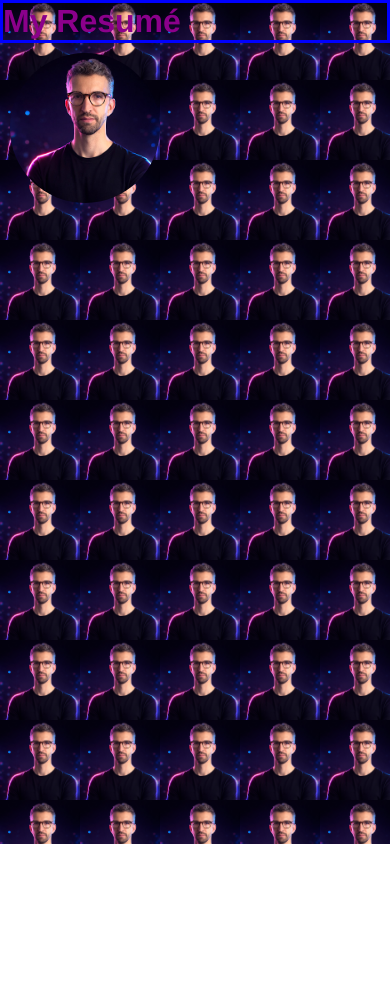
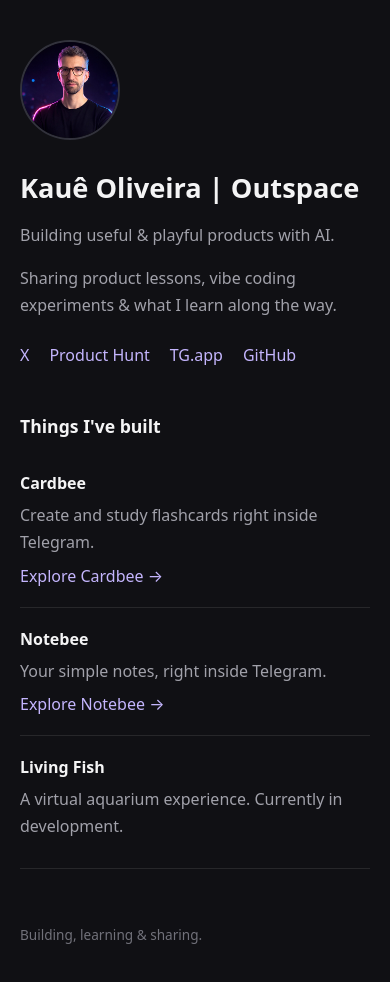
Before and after one commit to kaueoutspace/kaueoutspace.github.io, a plain HTML site: page index.html in a window 390 px wide. Before the commit the page ends 844 px from the top, so only its background shows below. Drawn offline with Linux system fonts and the light colour scheme.

Commit message:
Revamp index.html with new styles and content
Updated the header and added a description meta tag. Enhanced styling for better layout and responsiveness.

```diff
--- a/index.html
+++ b/index.html
@@ -1,13 +1,212 @@
+
 <!DOCTYPE html>
 <html lang="en">
 <head>
-    <meta charset="UTF-8">
-    <meta name="viewport" content="width=device-width, initial-scale=1.0">
-    <title>My Resumé</title>
-    <link rel="stylesheet" href="css/styles.css">
+  <meta charset="UTF-8">
+  <meta name="viewport" content="width=device-width, initial-scale=1.0">
+  <meta name="description" content="Kauê Oliveira | Outspace — Building useful and playful products with AI.">
+  <title>Kauê Oliveira | Outspace</title>
+
+  <style>
+    :root {
+      color-scheme: dark;
+      font-family: system-ui, -apple-system, sans-serif;
+    }
+
+    * {
+      box-sizing: border-box;
+    }
+
+    body {
+      margin: 0;
+      min-height: 100vh;
+      background: #101014;
+      color: #f4f4f5;
+      display: flex;
+      justify-content: center;
+      padding: 64px 24px;
+    }
+
+    main {
+      width: 100%;
+      max-width: 640px;
+    }
+
+    .avatar {
+      width: 120px;
+      height: 120px;
+      border-radius: 50%;
+      object-fit: cover;
+      border: 2px solid #32323c;
+    }
+
+    h1 {
+      font-size: 2rem;
+      margin: 24px 0 8px;
+    }
+
+    h2 {
+      font-size: 1.1rem;
+      margin-top: 48px;
+    }
+
+    p {
+      color: #a1a1aa;
+      line-height: 1.7;
+    }
+
+    a {
+      color: #c4b5fd;
+      text-decoration: none;
+    }
+
+    a:hover {
+      text-decoration: underline;
+    }
+
+    .links {
+      display: flex;
+      gap: 20px;
+      flex-wrap: wrap;
+      margin-top: 24px;
+    }
+
+    .project {
+      padding: 20px 0;
+      border-bottom: 1px solid #27272a;
+    }
+
+    .project h3 {
+      margin: 0;
+      font-size: 1rem;
+    }
+
+    .project p {
+      margin: 8px 0;
+    }
+
+    footer {
+      margin-top: 56px;
+      color: #71717a;
+      font-size: 0.85rem;
+    }
+
+    @media (max-width: 480px) {
+      body {
+        padding: 40px 20px;
+      }
+
+      h1 {
+        font-size: 1.7rem;
+      }
+
+      .avatar {
+        width: 100px;
+        height: 100px;
+      }
+
+      .links {
+        gap: 12px 20px;
+      }
+    }
+  </style>
 </head>
+
 <body>
-    <h1>My Resumé</h1>
-    <img src="img/perfilNeon.jpg">
+  <main>
+    <header>
+      <img
+        src="img/perfilNeon.jpg"
+        alt="Kauê Oliveira profile picture"
+        class="avatar"
+      >
+
+      <h1>Kauê Oliveira | Outspace</h1>
+
+      <p>
+        Building useful & playful products with AI.
+      </p>
+
+      <p>
+        Sharing product lessons, vibe coding experiments
+        & what I learn along the way.
+      </p>
+
+      <nav class="links" aria-label="Social profiles">
+        <a
+          href="https://x.com/outspace"
+          target="_blank"
+          rel="noopener noreferrer"
+        >X</a>
+
+        <a
+          href="https://www.producthunt.com/@cosmospace"
+          target="_blank"
+          rel="noopener noreferrer"
+        >Product Hunt</a>
+
+        <a
+          href="https://tg.app/creators/kaueoutspace/"
+          target="_blank"
+          rel="noopener noreferrer"
+        >TG.app</a>
+
+        <a
+          href="https://github.com/outspc"
+          target="_blank"
+          rel="noopener noreferrer"
+        >GitHub</a>
+      </nav>
+    </header>
+
+    <section>
+      <h2>Things I've built</h2>
+
+      <article class="project">
+        <h3>Cardbee</h3>
+
+        <p>
+          Create and study flashcards right inside Telegram.
+        </p>
+
+        <a
+          href="https://cardbeebot.pages.dev/"
+          target="_blank"
+          rel="noopener noreferrer"
+        >
+          Explore Cardbee →
+        </a>
+      </article>
+
+      <article class="project">
+        <h3>Notebee</h3>
+
+        <p>
+          Your simple notes, right inside Telegram.
+        </p>
+
+        <a
+          href="https://notebeebot.pages.dev/"
+          target="_blank"
+          rel="noopener noreferrer"
+        >
+          Explore Notebee →
+        </a>
+      </article>
+
+      <article class="project">
+        <h3>Living Fish</h3>
+
+        <p>
+          A virtual aquarium experience.
+          Currently in development.
+        </p>
+      </article>
+    </section>
+
+    <footer>
+      Building, learning & sharing.
+    </footer>
+  </main>
 </body>
 </html>
```
